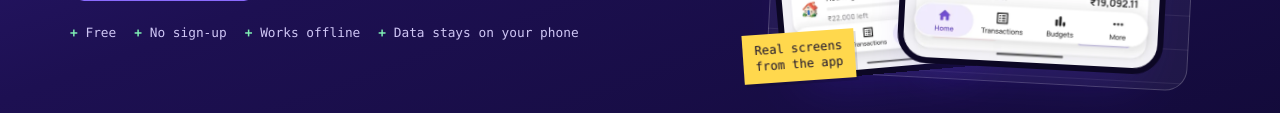
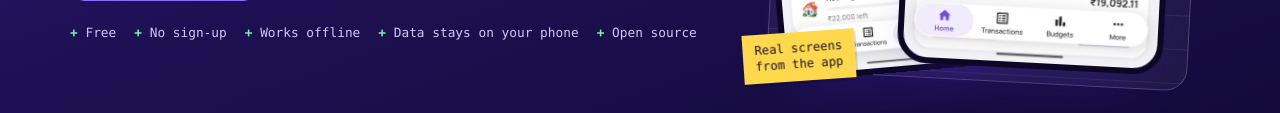
Before and after one commit to aash591/SimpleMoneyDocs, a plain HTML site: page index.html in a window 1280 px wide. Shown: the part 628-741 px from the top of the page. Drawn offline with Linux system fonts and the light colour scheme.

Commit message:
Hero: add Open source badge
Co-Authored-By: Claude Sonnet 5.5 <noreply@anthropic.com>

```diff
--- a/index.html
+++ b/index.html
@@ -58,7 +58,7 @@
     <h1 class="rv" style="--d:.05s">Your bank texts you. SimpleMoney <span class="mk">writes it down.</span></h1>
     <p class="lead rv" style="--d:.1s">The Simple Money app reads your bank and UPI messages on your phone and files each payment for you. Budgets, loans and EMIs are in the same place. There is no account to make, and it works without internet.</p>
     <div class="cta-row rv" style="--d:.15s"><a class="btn btn-play" href="https://play.google.com/store/apps/details?id=com.aash591.SimpleMoney" rel="noopener"><svg viewBox="0 0 40 40" aria-hidden="true"><path fill="#00d7fe" d="M7 5.6v28.8c0 .9.5 1.6 1.100 2L24.300 20 8.100 3.600C7.500 4 7 4.700 7 5.600z"/><path fill="#00f076" d="M29.700 14.600 11.400 4.100c-1.200-.7-2.400-.8-3.300-.5L24.300 20z"/><path fill="#ff3a44" d="M8.100 36.400c.9.300 2.100.2 3.300-.5l18.300-10.500L24.300 20z"/><path fill="#ffd500" d="m29.700 25.400 5.500-3.200c1.900-1.100 1.900-3.300 0-4.400l-5.500-3.200-5.400 5.400z"/></svg><span><small>Get it on</small><span>Google Play</span></span></a><a class="btn btn-ghost" href="#how">See how it works</a><a class="btn btn-ghost" href="https://github.com/aash591/Simple-Money" rel="noopener" style="display:inline-flex;gap:8px;align-items:center"><svg viewBox="0 0 24 24" width="18" height="18" aria-hidden="true" fill="currentColor"><path d="M12 .5a11.5 11.5 0 0 0-3.64 22.41c.58.1.79-.25.79-.56v-2c-3.2.7-3.88-1.37-3.88-1.37-.52-1.33-1.28-1.69-1.28-1.69-1.05-.71.08-.7.08-.7 1.16.08 1.77 1.19 1.77 1.19 1.03 1.77 2.7 1.26 3.36.96.1-.75.4-1.26.73-1.55-2.55-.29-5.24-1.28-5.24-5.69 0-1.26.45-2.28 1.19-3.09-.12-.29-.52-1.46.11-3.05 0 0 .97-.31 3.17 1.18a11 11 0 0 1 5.77 0c2.2-1.49 3.17-1.18 3.17-1.18.63 1.59.23 2.76.11 3.05.74.81 1.19 1.83 1.19 3.09 0 4.42-2.7 5.4-5.27 5.68.41.36.78 1.06.78 2.14v3.17c0 .31.21.67.8.56A11.5 11.5 0 0 0 12 .5z"/></svg> GitHub</a></div>
-    <ul class="hero-proof rv" style="--d:.2s"><li>Free</li><li>No sign-up</li><li>Works offline</li><li>Data stays on your phone</li></ul>
+    <ul class="hero-proof rv" style="--d:.2s"><li>Free</li><li>No sign-up</li><li>Works offline</li><li>Data stays on your phone</li><li>Open source</li></ul>
   </div>
   <div class="stage" aria-hidden="true">
     <div class="sheet"></div>
```
